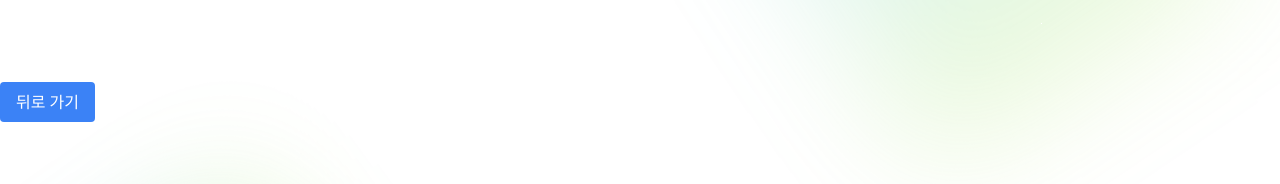
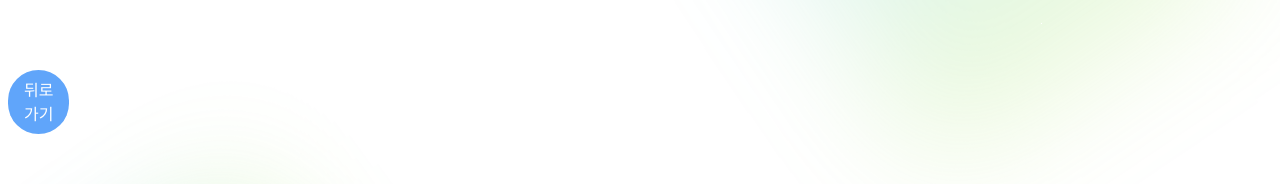
Before and after one commit to skt-kbo-dot/Front-End, a React (Create React App) app: page / in a window 1280 px wide. Shown: the part 298-482 px from the top of the page. Built offline with nearby package versions, Linux system fonts and the light colour scheme.

Commit message:
4차시도

```diff
--- a/package.json
+++ b/package.json
@@ -5,9 +5,6 @@
   "dependencies": {
     "@emotion/react": "^11.11.1",
     "@emotion/styled": "^11.11.0",
-    "@fortawesome/fontawesome-svg-core": "^6.4.2",
-    "@fortawesome/free-solid-svg-icons": "^6.4.2",
-    "@fortawesome/react-fontawesome": "^0.2.0",
     "@testing-library/jest-dom": "^5.17.0",
     "@testing-library/react": "^13.4.0",
     "@testing-library/user-event": "^13.5.0",
--- a/src/App.js
+++ b/src/App.js
@@ -64,8 +64,8 @@ function BackButton() {
   }
 
   return (
-      <button onClick={goBack} className="fixed left-0 top-1/2 transform -translate-y-1/2 bg-blue-500 text-white px-4 py-2 rounded">
-          뒤로 가기
+      <button onClick={goBack} className="fixed left-2 top-1/2 transform -translate-y-1/2 bg-blue-400 text-white text-bold px-4 py-2 rounded-full">
+          뒤로<br/>가기
       </button>
   );
 }
--- a/src/pages/Photo-Cut/ImageDetail.js
+++ b/src/pages/Photo-Cut/ImageDetail.js
@@ -10,8 +10,8 @@ function ImageDetail() {
     useEffect(() => {
         axios.get(`${BASE_URL}/${imageId}`)
         .then(response => {
-            setImage(response.data[0]);
-            console.log(response.data[0]);
+            setImage(response.data);
+            console.log(response.data);
         })
         .catch(error => {
             console.error("Error fetching the video:", error);
--- a/src/pages/Styleshorts/Styleshorts.js
+++ b/src/pages/Styleshorts/Styleshorts.js
@@ -8,7 +8,7 @@ export default function Styleshorts() {
     const [videos, setVideos] = useState([]);
     const [teamCode, setTeamCode] = useState(null);
     const [date, setDate] = useState(null);
-    const BASE_URL = 'https://c961abcf-9f24-4eab-9445-3dc20b0d09cb.mock.pstmn.io/shorts';
+    const BASE_URL = 'http://localhost:8080/shorts';
 
     useEffect(() => {
         axios.get(BASE_URL).then(response => {
--- a/src/pages/Styleshorts/VideoDetail.js
+++ b/src/pages/Styleshorts/VideoDetail.js
@@ -5,13 +5,13 @@ import axios from 'axios';
 function VideoDetail() {
     const { videoId } = useParams(); // 여기서 videoId를 얻습니다.
     const [video, setVideo] = useState(null);
-    const BASE_URL = 'https://c961abcf-9f24-4eab-9445-3dc20b0d09cb.mock.pstmn.io/shorts';
+    const BASE_URL = 'http://localhost:8080/shorts';
 
     useEffect(() => {
         axios.get(`${BASE_URL}/${videoId}`)
         .then(response => {
-            setVideo(response.data[0]);
-            console.log(response.data[0]);
+            setVideo(response.data);
+            console.log(response.data);
         })
         .catch(error => {
             console.error("Error fetching the video:", error);
@@ -27,8 +27,8 @@ function VideoDetail() {
             <div className='h-36'></div>
             <main className="px-[20%] justify-center items-center">
                 <h1 className='pb-5 text-bold underline '># {video.title}</h1>
-                <div className="w-[100%] p-5 bg-neutral-200 rounded-xl flex-col justify-start items-start inline-flex relative z-10">
-                    <video controls className='w-full'>
+                <div className="p-5 bg-neutral-200 rounded-xl flex-col justify-start items-start inline-flex relative z-10">
+                    <video controls className='max-h-200px'>
                         <source src={video.videoPath}/>
                         Your browser does not support the video tag.
                     </video>
```
Also changed, not shown: 2 other files (tests, documents, lock files or other folders).
